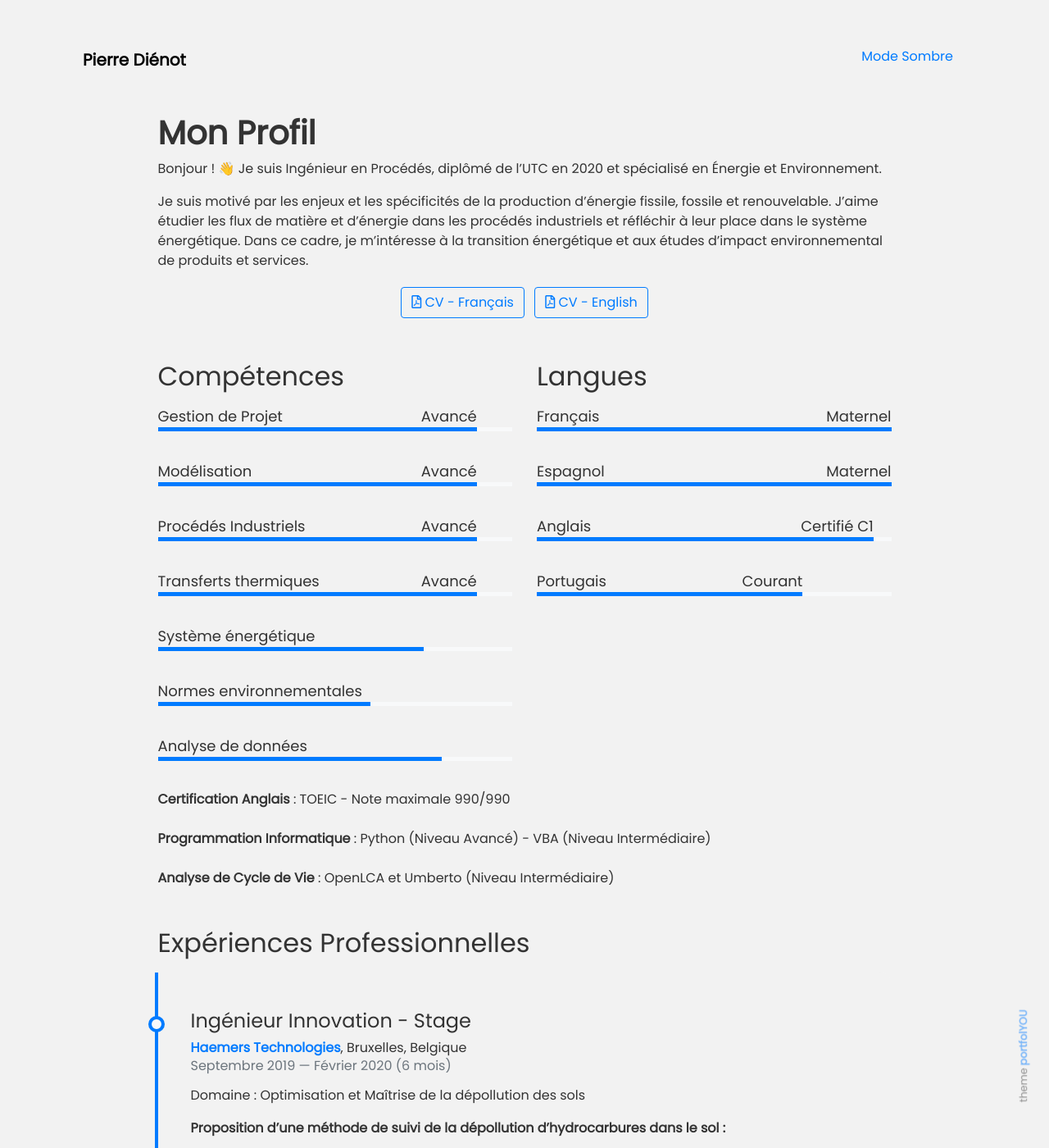
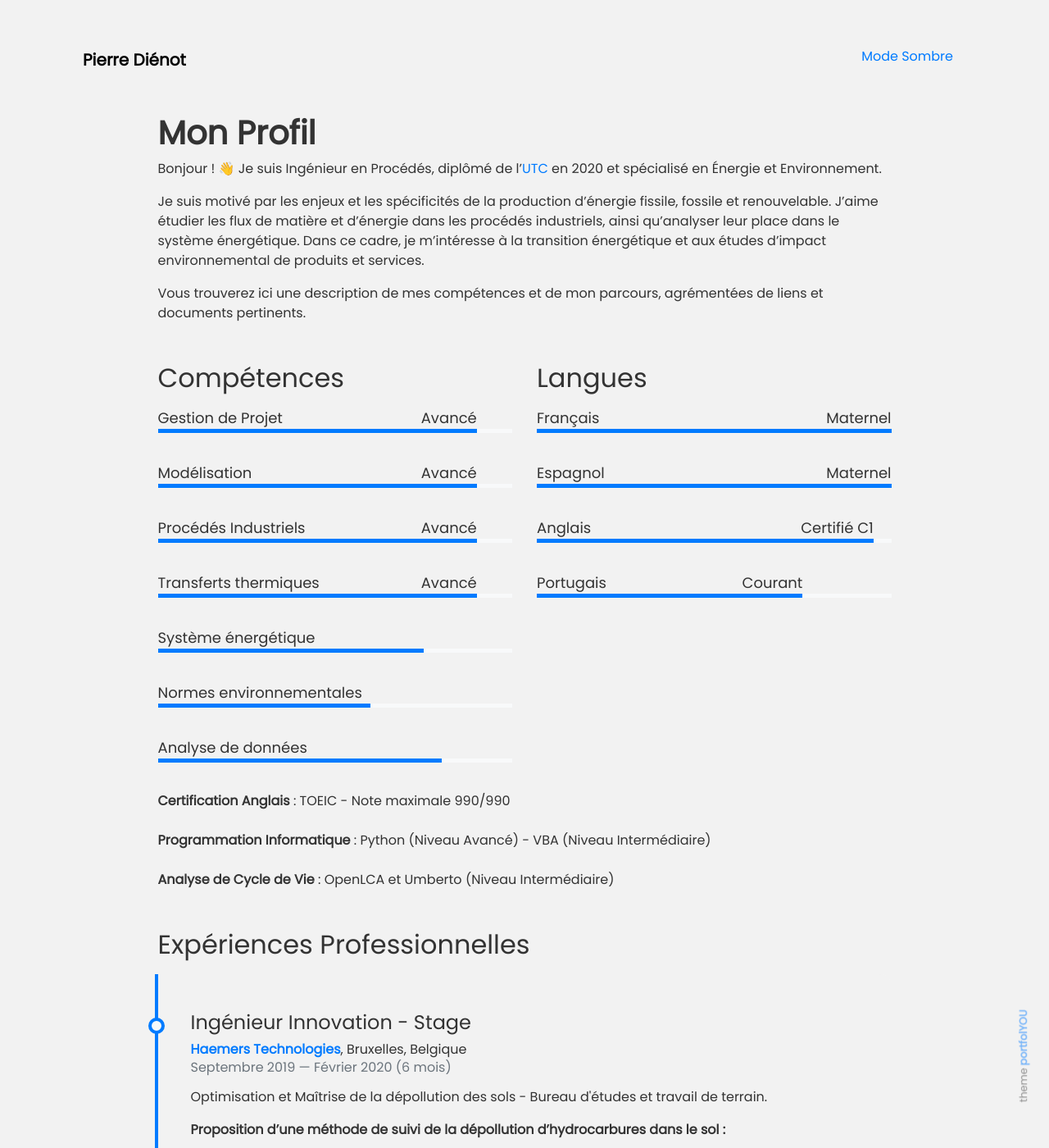
Before and after one commit to plgd/plgd.github.io, a Jekyll site: the page built from pages/about.md, in a window 1280 px wide and 1400 px high. Shown: the whole window at 82% size. Built offline with Jekyll 4.4.1, drawn with Linux system fonts in a browser that asks for light colours; nearby versions of some CDN libraries; emoji names are drawn with the system emoji font; some of the changed text lies outside the part shown.

Commit message:
About & Timeline Update

```diff
--- a/_data/timeline.yml
+++ b/_data/timeline.yml
@@ -5,7 +5,7 @@
   role: Ingénieur Innovation - Stage
   from: Septembre 2019
   to: Février 2020 (6 mois)
-  description: "Domaine : Optimisation et Maîtrise de la dépollution des sols"
+  description: "Optimisation et Maîtrise de la dépollution des sols - Bureau d'études et travail de terrain."
   details:
               <b>Proposition d’une méthode de suivi de la dépollution d’hydrocarbures dans le sol :</b>
               <ul><li>Validation d’un appareil de mesure innovant en laboratoire et sur chantier. </li>
@@ -27,7 +27,7 @@
   role: Ingénieur R&D - Stage
   from: Février
   to: Aout 2018 (6 mois)
-  description: Projet au sein du Service d'Etudes des Systèmes Innovants
+  description: Projet au sein du Service d'Etudes des Systèmes Innovants.
   details:
               <b>Conception et modélisation d’un système de stockage de chaleur capable de gérer l’intermittence des Energies Renouvelables.</b><br>
               <ul><li>Pré-dimensionnement d’un Système de Stockage d'Energie innovant.</li>
--- a/pages/about.md
+++ b/pages/about.md
@@ -7,12 +7,11 @@ weight: 1
 
 # **Mon Profil**
 
-Bonjour ! :wave: Je suis Ingénieur en Procédés, diplômé de l'UTC en 2020 et spécialisé en Énergie et Environnement.<br>
+Bonjour ! :wave: Je suis Ingénieur en Procédés, diplômé de l'<a href="https://www.utc.fr" target="_blank"> UTC</a> en 2020 et spécialisé en Énergie et Environnement.<br>
 
-Je suis motivé par les enjeux et les spécificités de la production d'énergie fissile, fossile et renouvelable. J'aime étudier les flux de matière et d’énergie dans les procédés industriels et réfléchir à leur place dans le système énergétique. Dans ce cadre, je m’intéresse à la transition énergétique et aux études d’impact environnemental de produits et services.
+Je suis motivé par les enjeux et les spécificités de la production d'énergie fissile, fossile et renouvelable. J'aime étudier les flux de matière et d’énergie dans les procédés industriels, ainsi qu'analyser leur place dans le système énergétique. Dans ce cadre, je m’intéresse à la transition énergétique et aux études d’impact environnemental de produits et services.
 
- <p class="text-center">{% include elements/button.html link="/assets/resume/CV-PierreDIENOT-FR.pdf" text='<i class="far fa-file-pdf  fa-1x align-self-center"></i> CV - Français' %}
- {% include elements/button.html link="/assets/resume/CV-PierreDIENOT-EN.pdf" text='<i class="far fa-file-pdf  fa-1x align-self-center"></i> CV - English' %}</p>
+Vous trouverez ici une description de mes compétences et de mon parcours, agrémentées de liens et documents pertinents. <br>
 
 <div class="row">
 {% include about/skills.html title="Compétences" source=site.data.programming-skills %}
@@ -30,3 +29,6 @@ Je suis motivé par les enjeux et les spécificités de la production d'énergie
 <div class="row">
 {% include about/timelineproj.html title="Projets Universitaires" source=site.data.timelineproj %}
 </div>
+
+<p class="text-center">{% include elements/button.html link="/assets/resume/CV-PierreDIENOT-FR.pdf" text='<i class="far fa-file-pdf  fa-1x align-self-center"></i> CV - Français' %}
+{% include elements/button.html link="/assets/resume/CV-PierreDIENOT-EN.pdf" text='<i class="far fa-file-pdf  fa-1x align-self-center"></i> CV - English' %}</p>
```
Also changed, not shown: _data/timelineproj.yml (+9 -6 lines), 1 other file.
